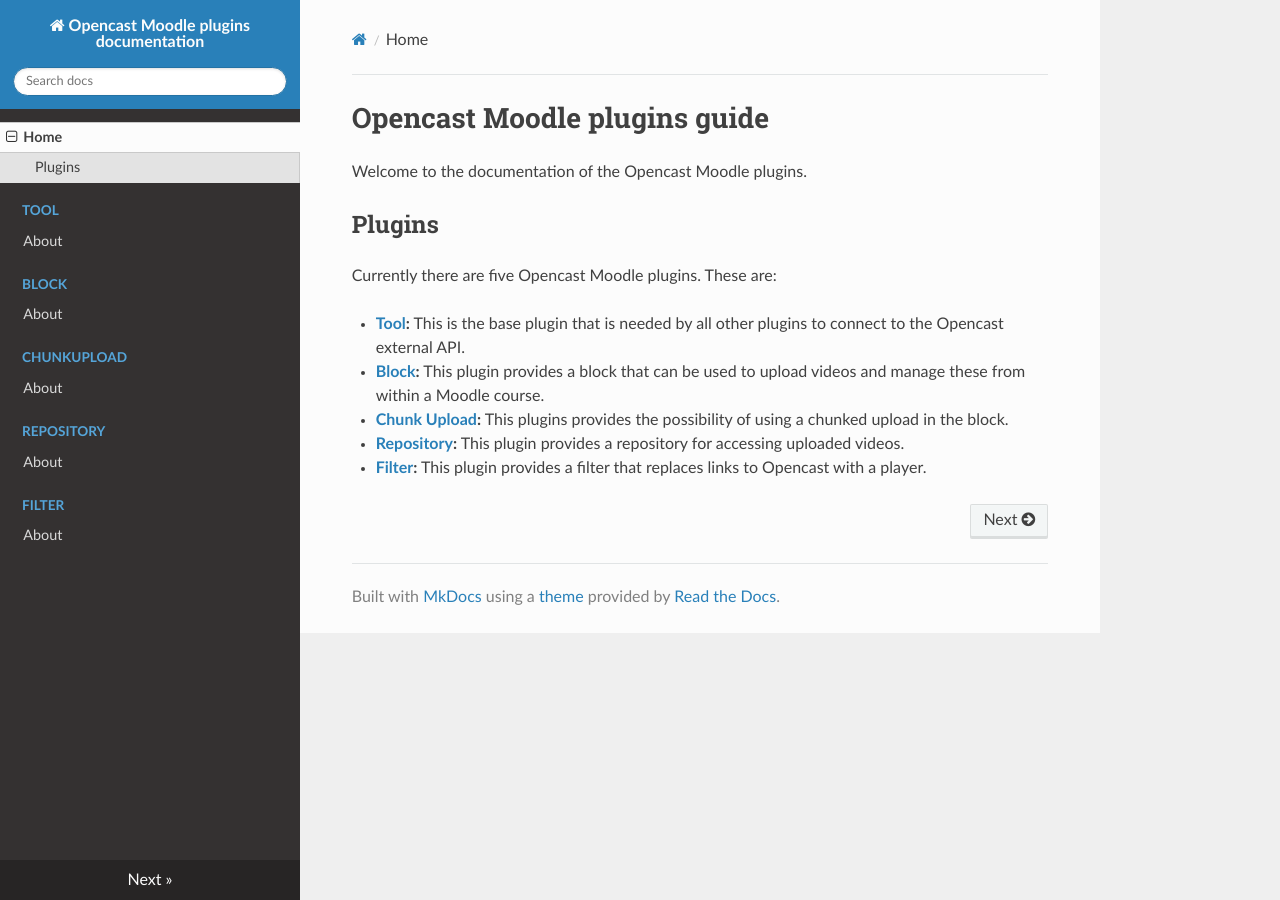
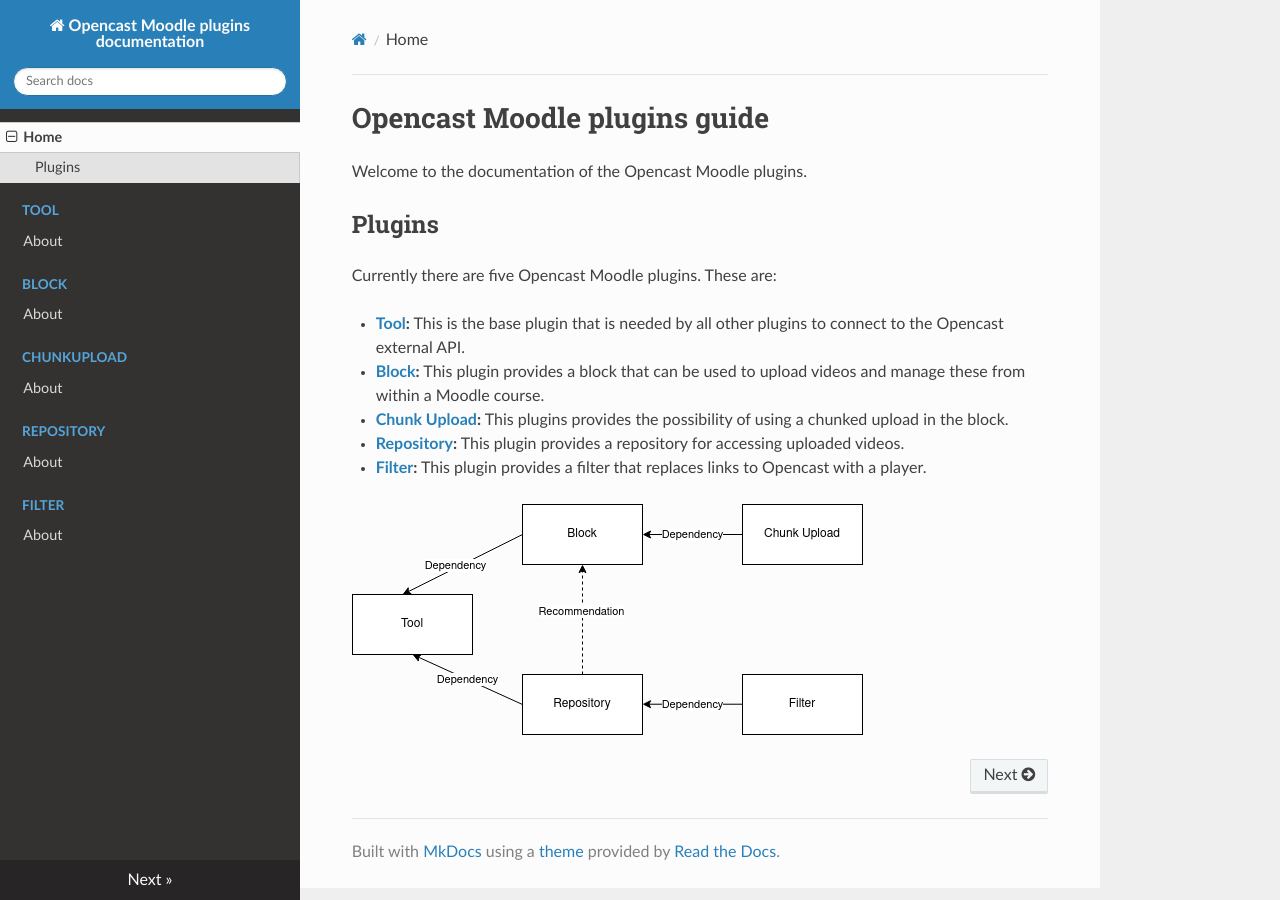
Before and after one commit to Opencast-Moodle/documentation, an MkDocs documentation site: the page built from docs/index.md, in a window 1280 px wide. Built offline with MkDocs 1.6.1, drawn with Linux system fonts in a browser that asks for light colours; nearby versions of some CDN libraries.

Commit message:
Add diagram for plugins relationships

```diff
--- a/docs/index.md
+++ b/docs/index.md
@@ -11,3 +11,5 @@ Currently there are five Opencast Moodle plugins. These are:
 * **[Chunk Upload](chunkupload/about.md):** This plugins provides the possibility of using a chunked upload in the block.
 * **[Repository](repository/about.md):** This plugin provides a repository for accessing uploaded videos.
 * **[Filter](filter/about.md):** This plugin provides a filter that replaces links to Opencast with a player.
+
+![Relationship](img/relationship.png)
```
Also changed, not shown: docs/img/relationship.png (added).
